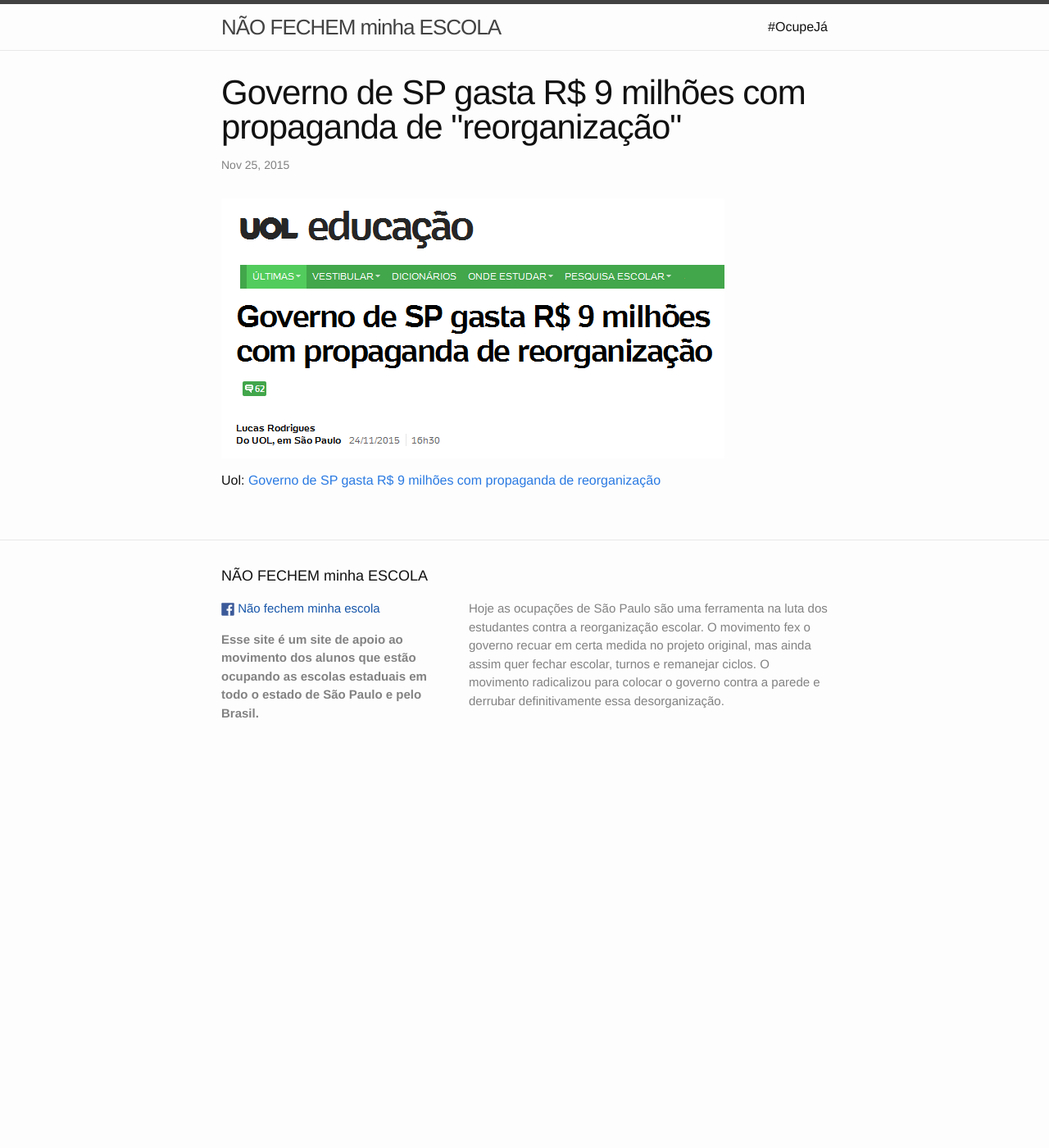
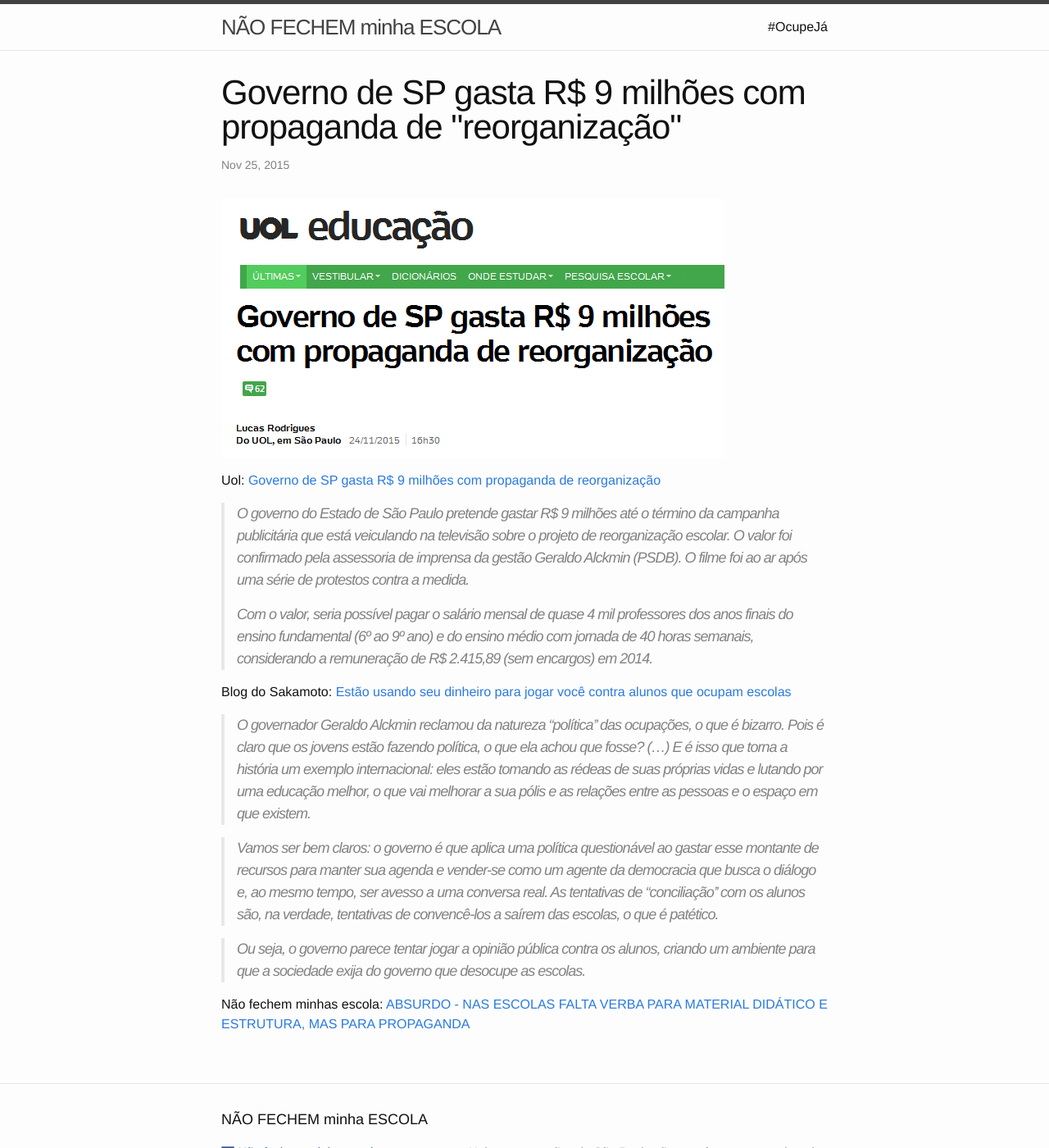
Before and after one commit to NaoFecheMinhaEscola/NaoFecheMinhaEscola.github.io, a Jekyll site: the page built from _posts/2015-11-25-governo-de-sp-gasta-9-milhoes-com-propaganda-de-reorganizacao.markdown, in a window 1280 px wide and 1400 px high. Shown: the whole window at 82% size. Built offline with Jekyll 4.4.1, drawn with Linux system fonts in a browser that asks for light colours.

Commit message:
Atualização do post sobre o gasto do governo de sp

```diff
--- a/_posts/2015-11-25-governo-de-sp-gasta-9-milhoes-com-propaganda-de-reorganizacao.markdown
+++ b/_posts/2015-11-25-governo-de-sp-gasta-9-milhoes-com-propaganda-de-reorganizacao.markdown
@@ -11,4 +11,47 @@
 Uol: [Governo de SP gasta R$ 9 milhões com propaganda de
 reorganização](uol)
 
+> O governo do Estado de São Paulo pretende gastar R$ 9
+> milhões até o término da campanha publicitária que está
+> veiculando na televisão sobre o projeto de reorganização
+> escolar. O valor foi confirmado pela assessoria de
+> imprensa da gestão Geraldo Alckmin (PSDB). O filme foi ao
+> ar após uma série de protestos contra a medida.
+>
+> Com o valor, seria possível pagar o salário mensal de
+> quase 4 mil professores dos anos finais do ensino
+> fundamental (6º ao 9º ano) e do ensino médio com jornada
+> de 40 horas semanais, considerando a remuneração de R$
+> 2.415,89 (sem encargos) em 2014.
+
+
+Blog do Sakamoto: [Estão usando seu dinheiro para jogar você
+contra alunos que ocupam escolas][sakamoto]
+
+> O governador Geraldo Alckmin reclamou da natureza
+> “política'' das ocupações, o que é bizarro. Pois é claro
+> que os jovens estão fazendo política, o que ela achou que
+> fosse? (...)  E é isso que torna a história um exemplo
+> internacional: eles estão tomando as rédeas de suas
+> próprias vidas e lutando por uma educação melhor, o que
+> vai melhorar a sua pólis e as relações entre as pessoas e
+> o espaço em que existem.
+
+> Vamos ser bem claros: o governo é que aplica uma política
+> questionável ao gastar esse montante de recursos para
+> manter sua agenda e vender-se como um agente da democracia
+> que busca o diálogo e, ao mesmo tempo, ser avesso a uma
+> conversa real. As tentativas de “conciliação'' com os
+> alunos são, na verdade, tentativas de convencê-los a
+> saírem das escolas, o que é patético.
+
+> Ou seja, o governo parece tentar jogar a opinião pública
+> contra os alunos, criando um ambiente para que a sociedade
+> exija do governo que desocupe as escolas.
+
+Não fechem minhas escola: [ABSURDO - NAS ESCOLAS FALTA VERBA
+PARA MATERIAL DIDÁTICO E ESTRUTURA, MAS PARA PROPAGANDA](fb)
+
 [uol]: http://nfde.tk/82e6
+[sakamoto]: http://blogdosakamoto.blogosfera.uol.com.br/2015/11/25/estao-usando-seu-dinheiro-para-jogar-voce-contra-alunos-que-ocupam-escolas/
+[fb]: https://www.facebook.com/naofechemminhaescola/photos/a.1485520751742887.1073741829.1485355621759400/1495600057401623/?type=3
```
